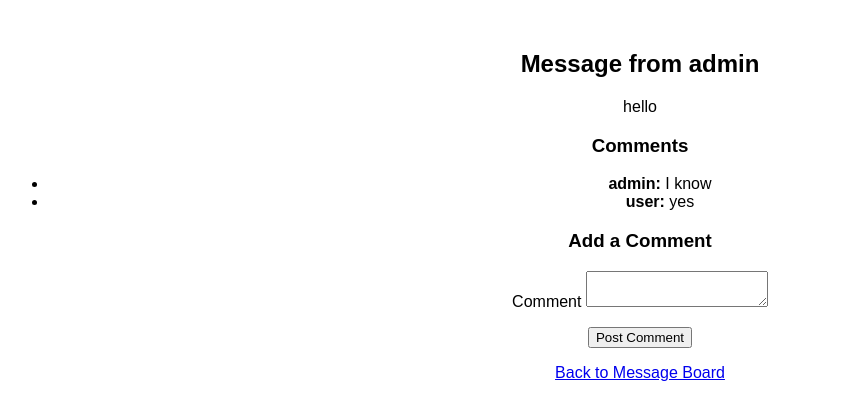
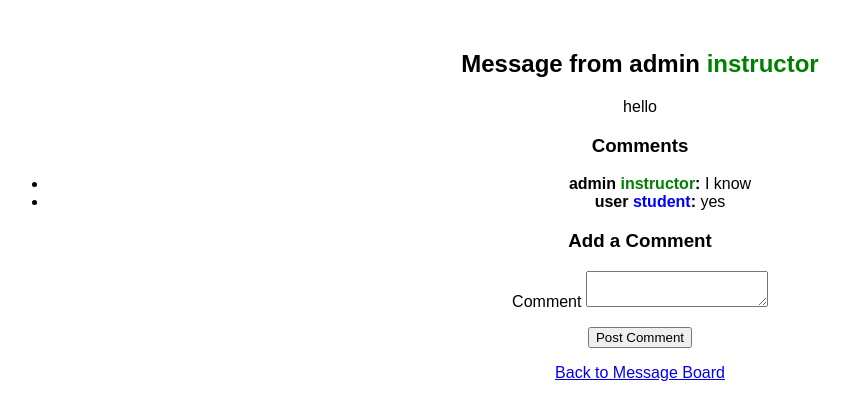
Before and after one commit to LOB628/PiazzaPlus, a Flask app: page /message/1 in a window 1280 px wide. Shown: the top 420 px of the page, without its empty margins (0-850 px from the left). Run offline with Flask 3, Linux system fonts and the light colour scheme; the visitor is signed in with stand-in values (Sample User, id 1).

Commit message:
Added roles

```diff
--- a/app.py
+++ b/app.py
@@ -1,6 +1,6 @@
 from flask import Flask, render_template, request, redirect, url_for, flash, session
 from flask_wtf import FlaskForm
-from wtforms import StringField, PasswordField, SubmitField, TextAreaField
+from wtforms import StringField, PasswordField, SubmitField, TextAreaField, SelectField
 from wtforms.validators import DataRequired
 from flask_sqlalchemy import SQLAlchemy
 
@@ -9,11 +9,15 @@ app.secret_key = 'your_secret_key'  # Change this to a strong secret key
 app.config['SQLALCHEMY_DATABASE_URI'] = 'sqlite:///messages.db'
 db = SQLAlchemy(app)
 
-users = {'admin': 'admin', 'user': 'user'}
+users = {
+    'admin': {'password': 'admin', 'role': 'instructor'},
+    'user': {'password': 'user', 'role': 'student'}
+}
 
 class LoginForm(FlaskForm):
     username = StringField('Username', validators=[DataRequired()])
     password = PasswordField('Password', validators=[DataRequired()])
+    role = SelectField('Role', choices=[('student', 'Student'), ('instructor', 'Instructor')], validators=[DataRequired()])
     submit = SubmitField('Login')
 
 class MessageForm(FlaskForm):
@@ -27,12 +31,14 @@ class CommentForm(FlaskForm):
 class Message(db.Model):
     id = db.Column(db.Integer, primary_key=True)
     username = db.Column(db.String(150), nullable=False)
+    user_role = db.Column(db.String(50), nullable=False)
     content = db.Column(db.Text, nullable=False)
     comments = db.relationship('Comment', backref='message', lazy=True)
 
 class Comment(db.Model):
     id = db.Column(db.Integer, primary_key=True)
     user = db.Column(db.String(150), nullable=False)
+    user_role = db.Column(db.String(50), nullable=False)
     content = db.Column(db.Text, nullable=False)
     message_id = db.Column(db.Integer, db.ForeignKey('message.id'), nullable=False)
 
@@ -47,13 +53,15 @@ def login():
     if form.validate_on_submit():
         username = form.username.data
         password = form.password.data
+        role = form.role.data
 
-        if username in users and users[username] == password:
+        if username in users and users[username]['password'] == password and users[username]['role'] == role:
             session['user'] = username
+            session['role'] = users[username]['role']
             flash('Login successful!', 'success')
             return redirect(url_for('message_board'))
         else:
-            flash('Invalid username or password', 'danger')
+            flash('Invalid username/password/role', 'danger')
 
     return render_template('login.html', form=form)
 
@@ -65,7 +73,7 @@ def message_board():
 
     form = MessageForm()
     if form.validate_on_submit():
-        new_message = Message(username=session['user'], content=form.message.data)
+        new_message = Message(username=session['user'], user_role=session['role'], content=form.message.data)
         db.session.add(new_message)
         db.session.commit()
         return redirect(url_for('message_board'))
@@ -82,7 +90,7 @@ def view_message(message_id):
     comment_form = CommentForm()
 
     if comment_form.validate_on_submit():
-        new_comment = Comment(user=session['user'], content=comment_form.comment.data, message_id=message.id)
+        new_comment = Comment(user=session['user'], user_role=session['role'], content=comment_form.comment.data, message_id=message.id)
         db.session.add(new_comment)
         db.session.commit()
         return redirect(url_for('view_message', message_id=message.id))
@@ -92,6 +100,7 @@ def view_message(message_id):
 @app.route('/logout')
 def logout():
     session.pop('user', None)
+    session.pop('role', None)
     flash('Logged out successfully!', 'info')
     return redirect(url_for('login'))
 
--- a/static/styles.css
+++ b/static/styles.css
@@ -6,3 +6,10 @@ body {
 p.success { color: green; }
 p.danger { color: red; }
 p.warning { color: orange; }
+
+span.student {
+    color: blue;
+}
+span.instructor {
+    color: green;
+}
--- a/templates/login.html
+++ b/templates/login.html
@@ -20,6 +20,7 @@
         {{ form.hidden_tag() }}
         <p>{{ form.username.label }} {{ form.username() }}</p>
         <p>{{ form.password.label }} {{ form.password() }}</p>
+        <p>{{ form.role.label }} {{ form.role() }}</p>
         <p>{{ form.submit() }}</p>
     </form>
 </body>
--- a/templates/message_board.html
+++ b/templates/message_board.html
@@ -34,7 +34,7 @@
             <h3>Messages</h3>
             <ul>
                 {% for message in messages %}
-                    <li><a href="{{ url_for('view_message', message_id=message.id) }}">{{ message.username }}: {{ message.content[:20] }}...</a></li>
+                    <li><a href="{{ url_for('view_message', message_id=message.id) }}">{{ message.username }} <span class="{{ message.user_role }}">{{ message.user_role }}</span>: {{ message.content[:20] }}...</a></li>
                 {% endfor %}
             </ul>
         </div>
--- a/templates/view_message.html
+++ b/templates/view_message.html
@@ -7,14 +7,14 @@
     <link rel="stylesheet" href="{{ url_for('static', filename='styles.css') }}">
 </head>
 <body>
-    <h2>Message from {{ message.username }}</h2>
+    <h2>Message from {{ message.username }} <span class="{{ message.user_role }}">{{ message.user_role }}</span></h2>
     <p>{{ message.content }}</p>
 
     <h3>Comments</h3>
     {% if message.comments %}
         <ul>
             {% for comment in message.comments %}
-                <li><strong>{{ comment.user }}:</strong> {{ comment.content }}</li>
+                <li><strong>{{ comment.user }} <span class="{{ comment.user_role }}">{{ comment.user_role }}</span>:</strong> {{ comment.content }}</li>
             {% endfor %}
         </ul>
     {% else %}
```
Also changed, not shown: instance/messages.db.
